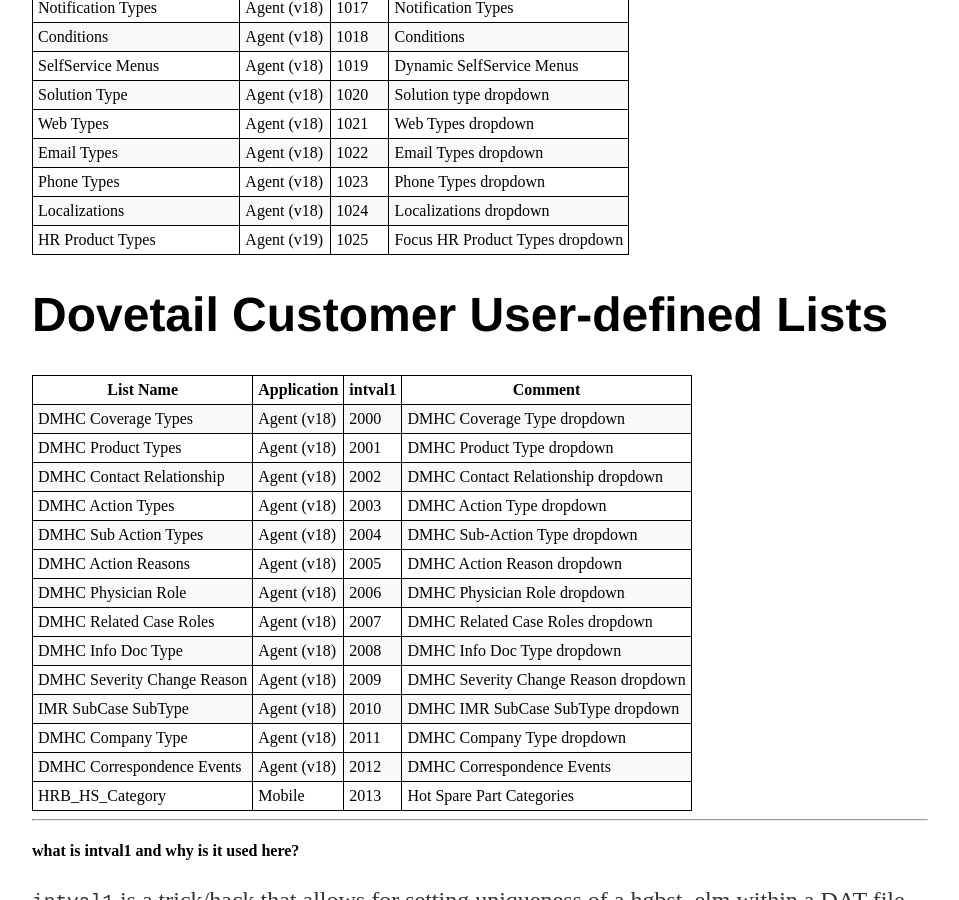
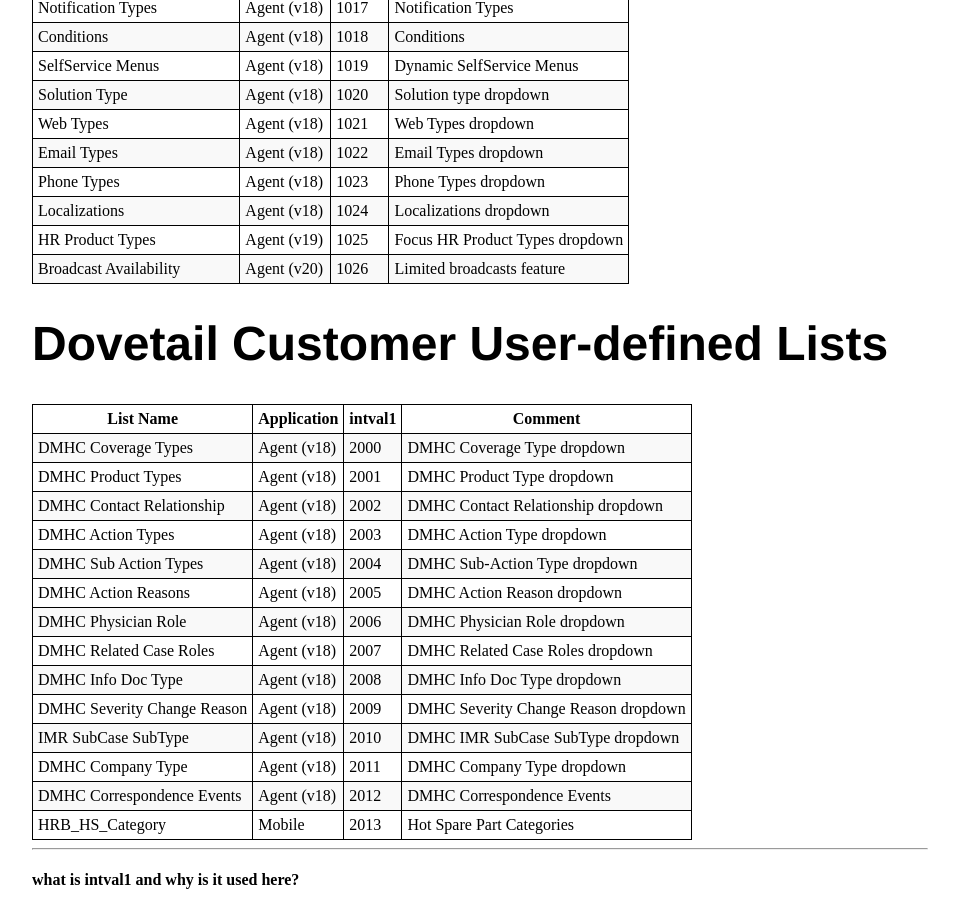
Before and after one commit to DovetailSoftware/dovetail-defined, a Jekyll site: the page built from pages/user-defined-lists.md, in a window 1280 px wide and 900 px high, scrolled down 743 px. Shown: the whole window, without its empty margins (160-1119 px from the left). Built offline with Jekyll 4.4.1, drawn with Linux system fonts in a browser that asks for light colours.

Commit message:
Add broadcast availability dropdown values

```diff
--- a/pages/user-defined-lists.md
+++ b/pages/user-defined-lists.md
@@ -34,6 +34,7 @@
 | Phone Types | Agent (v18) | 1023 | Phone Types dropdown |
 | Localizations | Agent (v18) | 1024 | Localizations dropdown |
 | HR Product Types | Agent (v19) | 1025 | Focus HR Product Types dropdown |
+| Broadcast Availability | Agent (v20) | 1026 | Limited broadcasts feature |
 
 # Dovetail Customer User-defined Lists
 
```
